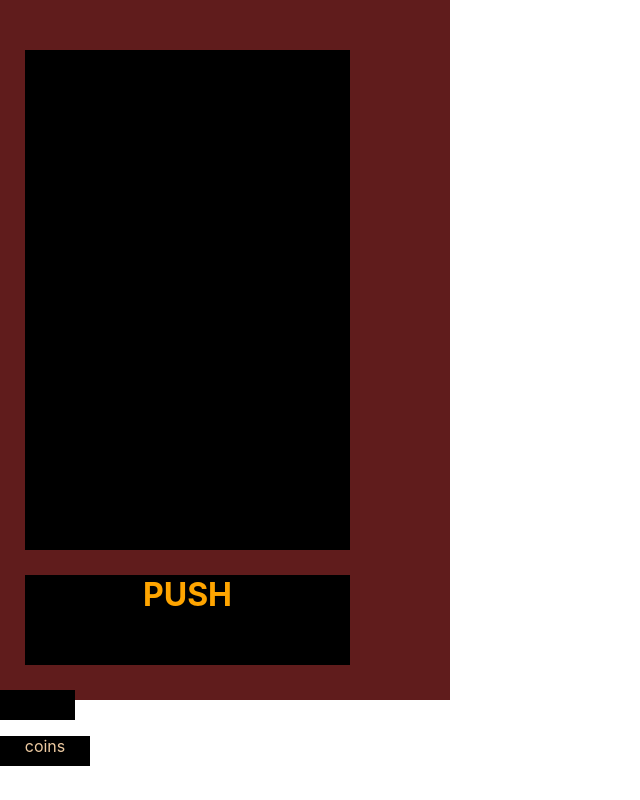
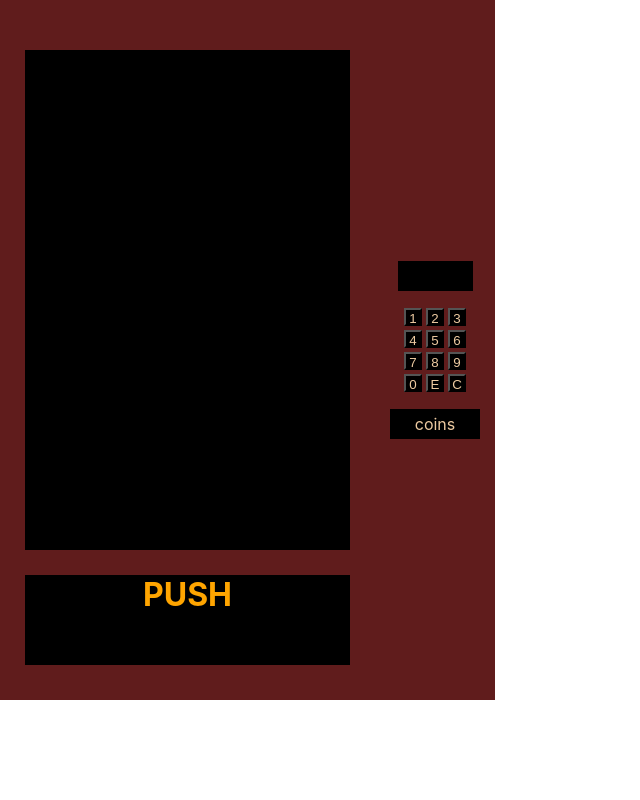
Before and after one commit to PTFOPlayer/vending_machine, a React (Create React App) app: page / in a window 1280 px wide. Shown: the whole page, without its empty margins (0-640 px from the left). Built offline with nearby package versions, Linux system fonts and the light colour scheme; the HTML template or start-up script is replaced by a standard one.

Commit message:
minor fixes and numpad added

```diff
--- a/src/MachineAppearance/MachineApp.tsx
+++ b/src/MachineAppearance/MachineApp.tsx
@@ -2,19 +2,61 @@ import React from "react";
 import './machineApp.scss'
 //import Machine from "../Machine/Machine";
 
-export default function View(){
-    return(<>
+export default function View() {
+  let buffer: string = "";
+  const handle_click = (e: number) => {
+    buffer += e;
+  }
+
+  let Numpad = () => {
+    return (
+      <div className="numpad">
+          <ul className="col">
+            <ul className="row">
+              <button>1</button>
+              <button>2</button>
+              <button>3</button>
+            </ul>
+            <ul className="row">
+              <button>4</button>
+              <button>5</button>
+              <button>6</button>
+            </ul>
+            <ul className="row">
+              <button>7</button>
+              <button>8</button>
+              <button>9</button>
+            </ul>
+            <ul className="row">
+              <button>0</button>
+              <button>E</button>
+              <button>C</button>
+            </ul>
+          </ul>
+      </div>
+    )
+  }
+
+  return (<>
     <div className="box">
+      <div className="column1">
+
         <div className="interior"></div>
         <div className="push">
-            <h1>PUSH</h1>
+          <h1>PUSH</h1>
         </div>
-        <div className="window"></div>
+      </div>
+      <div className="column2">
+        <div className="window">
+        </div>
+        <Numpad/>
         <div className="coins">
-            <p>coins</p>
+          <p>coins</p>
         </div>
 
+      </div>
+
     </div>
-    </>
-    )
+  </>
+  )
 }
--- a/src/MachineAppearance/machineApp.scss
+++ b/src/MachineAppearance/machineApp.scss
@@ -1,11 +1,15 @@
-.box{
-    display:flow-root;
+.box {
+    display: flex;
+    flex-direction: row;
+    flex-wrap: wrap;
     background-color: rgb(96, 28, 28);
-    width: 450px;
+    width: fit-content;
     height: 700px;
 }
 
-.interior{
+.column1 {
+
+    .interior {
         display: flex;
         background-color: black;
         width: 325px;
@@ -14,7 +18,7 @@
         margin-top: 50px;
     }
 
-.push{
+    .push {
         background-color: black;
         width: 325px;
         height: 90px;
@@ -23,19 +27,66 @@
         align-items: center;
         color: #ffa500
     }
+}
 
-.window{
+.column2 {
+    display: flex;
+    flex-direction: column;
+    justify-content: center;
+    align-items: center;
+
+    .window {
+        margin: 15px;
         display: flex;
         background-color: black;
         width: 75px;
         height: 30px;
     }
 
-.coins{
+    .coins {
+        margin: 15px;
+        display: flex;
         background-color: black;
         width: 90px;
         height: 30px;
         justify-content: center;
         align-items: center;
-    color:rgb(237, 202, 161)
+        color: rgb(237, 202, 161)
     }
+
+    .numpad {
+        display: flex;
+        justify-content: center;
+        align-items: center;
+
+        ul {
+            padding: 0;
+            margin: 0;
+        }
+
+        .col {
+            display: flex;
+            justify-content: center;
+            align-items: center;
+            flex-direction: column;
+
+            .row {
+                display: flex;
+                justify-content: center;
+                align-items: center;
+                flex-direction: row;
+            }
+        }
+
+        button {
+            display: flex;
+            justify-content: center;
+            text-align: center;
+            width: 18px;
+            height: 18px;
+            margin: 2px;
+            background-color: black;
+            color: rgb(237, 202, 161);
+        }
+    }
+}
```
Also changed, not shown: src/Machine/Machine.tsx (+2 -27 lines), 2 other files (tests, documents, lock files or other folders). Lines whose indentation alone changed are shown as unchanged.
